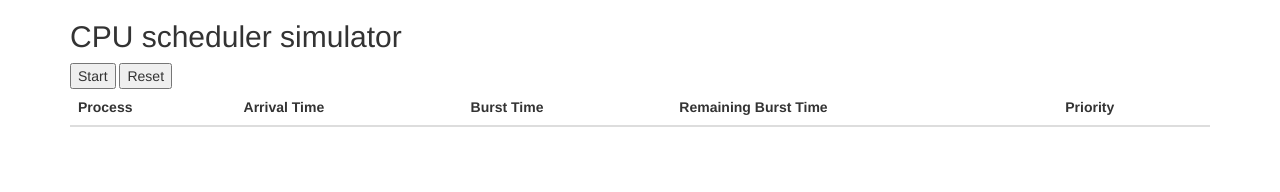
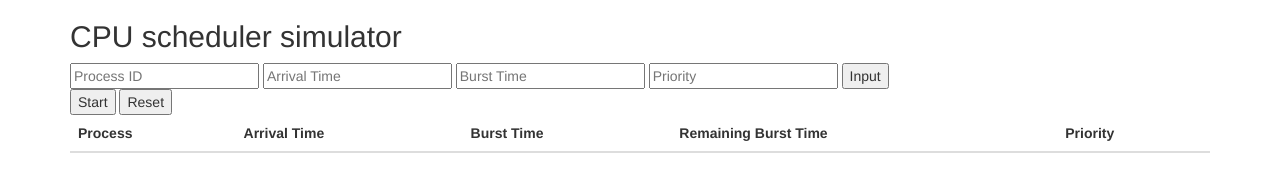
Before and after one commit to Alixx222/CPUSchedulerSimulator_AliceCarletti, a plain HTML site: page index.html in a window 1280 px wide. Drawn offline with nearby package versions, Linux system fonts and the light colour scheme.

Commit message:
Update index.html

```diff
--- a/index.html
+++ b/index.html
@@ -12,6 +12,14 @@
   <body>
 <div class="container">
    <h2>CPU scheduler simulator</h2>
+   <div>
+  <input type="text" id="pid" placeholder="Process ID">
+  <input type="number" id="arrival" placeholder="Arrival Time">
+  <input type="number" id="burst" placeholder="Burst Time">
+  <input type="number" id="priority" placeholder="Priority">
+  <button onclick="inputProcess()">Input</button>
+</div>
+
    <div>
        <div>
           <button id="idStart" onclick="start()"> Start </button>
```
